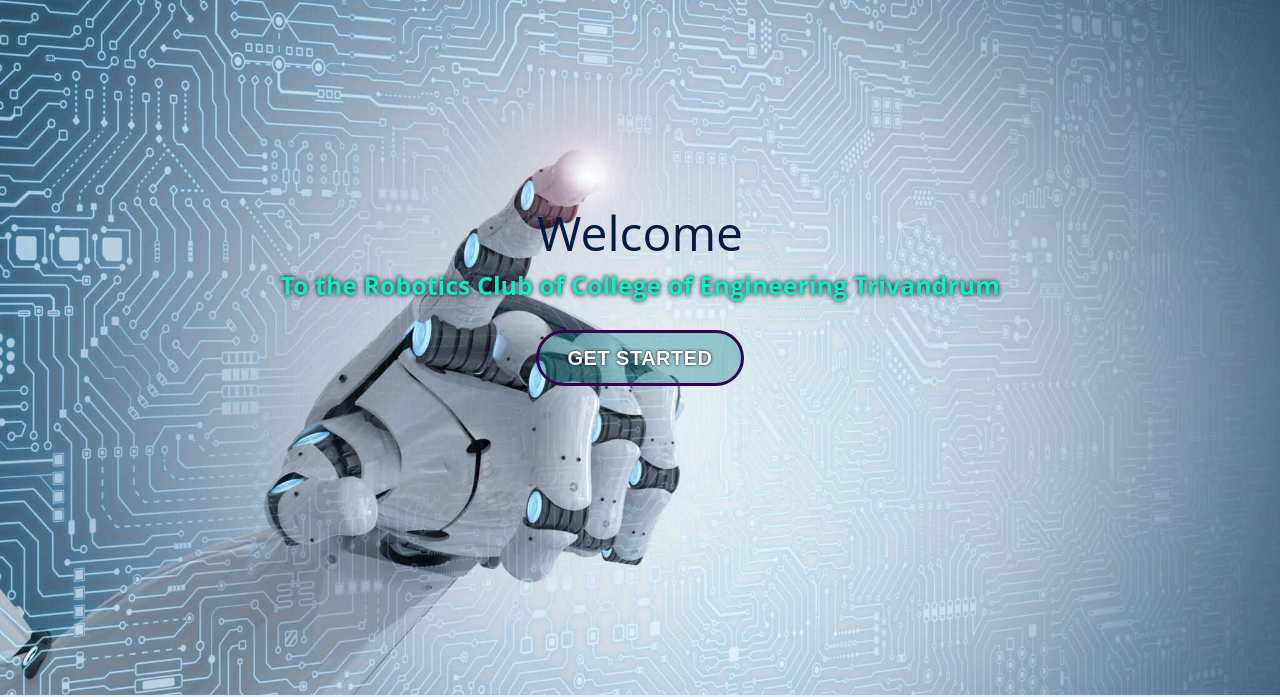
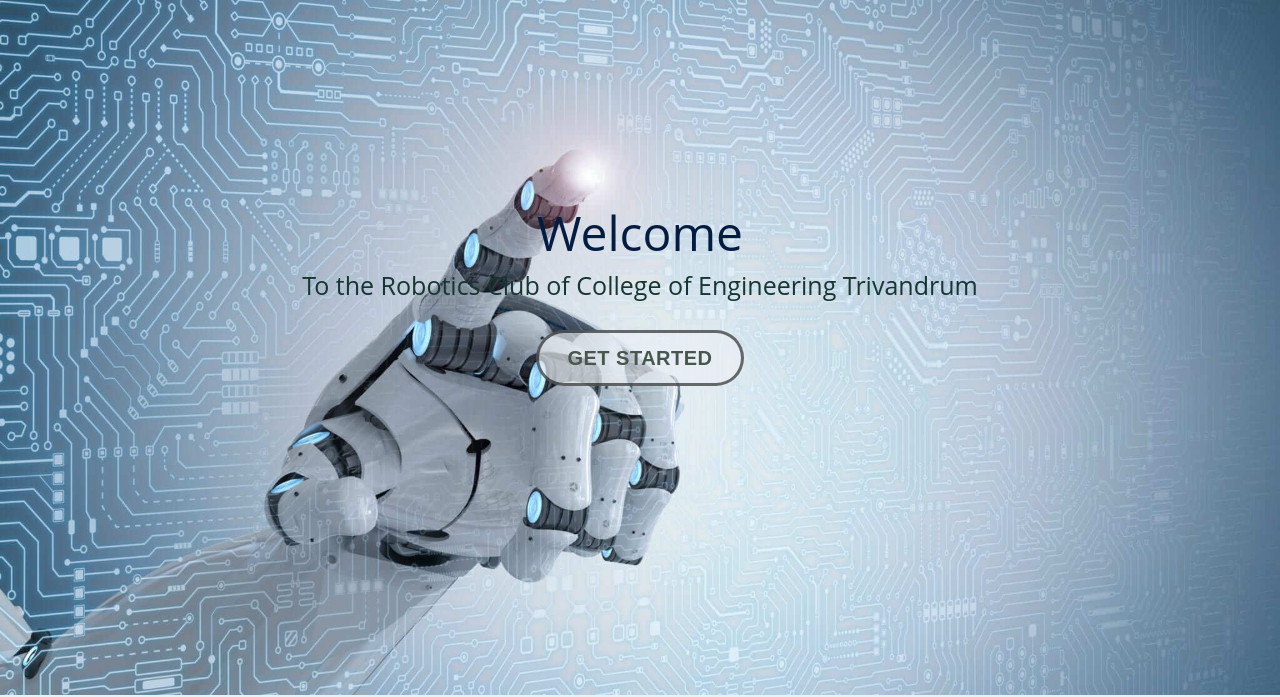
Before and after one commit to SouravSatheesh/robocet-website-old, a plain HTML site: page index.htm in a window 1280 px wide. Shown: the part 105-802 px from the top of the page. Drawn offline with Linux system fonts and the light colour scheme.

```diff
--- a/css/styles.css
+++ b/css/styles.css
@@ -374,25 +374,24 @@
 }
 
 #intro h2 {
-	color: #12ebc7;
-	text-shadow: 0px 0px 5px rgb(0, 0, 0);
-	font-weight: bold;
+	color: #163631;
+	/* text-shadow: 0px 0px 5px rgb(0, 0, 0); */
+	font-weight: 500;
 	margin-bottom: 30px;
 	font-size: 25px;
 }
 
 #intro .btn-get-started {
 	font-family: "Raleway", sans-serif;
-	font-weight: 500;
 	font-size: 20px;
 	letter-spacing: 0.5px;
 	display: inline-block;
 	padding: 10px 28px;
 	transition: 0.5s;
-	border: 3px solid rgb(51, 3, 78);
-	color: #ffffff;
-	text-shadow: 0px 0px 3px rgb(0, 0, 0);
-	background-color: #0d7e8d5b;
+	border: 3px solid rgba(0, 0, 0, 0.568);
+	color: #48574e;
+	/* text-shadow: 0px 0px 3px rgb(0, 0, 0); */
+	background-color: #ebeff5ad;
 	border-radius: 30px;
 	font-weight: bold;
   }
```
